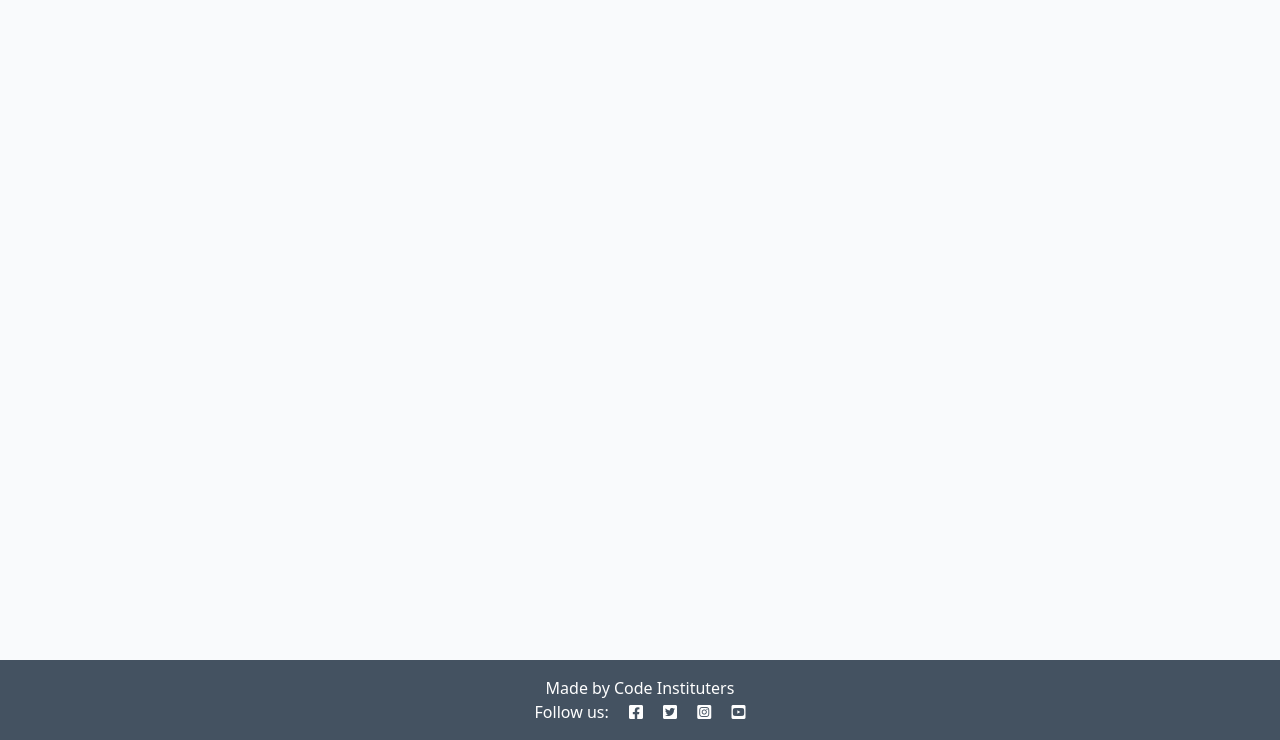
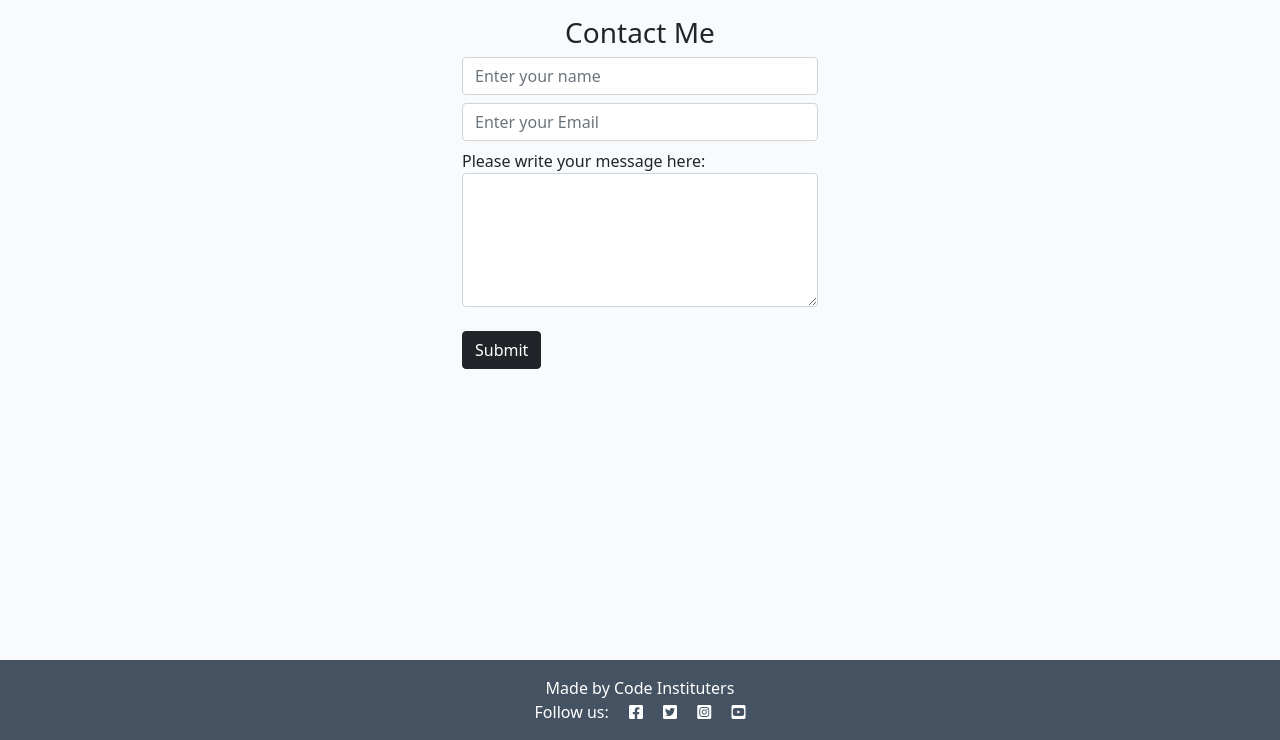
Before and after one commit to Jikazu/gabbosh-travelblog, a Django app: page /contact/ in a window 1280 px wide. Shown: the part 60-800 px from the top of the page. Run offline with Django 3.2, Linux system fonts and the light colour scheme.

Commit message:
added html to my contact page as the extend base did not work and wouldnt render the stuff inside

```diff
--- a/templates/contact.html
+++ b/templates/contact.html
@@ -1,13 +1,70 @@
-{% extends 'base.html' %}
-{% block title %}Contact{% endblock title %}
-{% block body %}
+{% load static %}
+
+<!DOCTYPE html>
+<html class="h-100">
+
+<head>
+    <title>Gabbosh Travel blog</title>
+
+    <link rel="preconnect" href="https://fonts.gstatic.com">
+    <link href="https://fonts.googleapis.com/css2?family=Roboto:wght@300&display=swap" rel="stylesheet">
+    <link href="https://fonts.googleapis.com/css2?family=Lato:wght@300;700&display=swap" rel="stylesheet">
+    <link rel="stylesheet" href="https://cdnjs.cloudflare.com/ajax/libs/font-awesome/5.15.3/css/all.min.css">
+    <meta name="viewport" content="width=device-width, initial-scale=1" />
+    <link href="https://cdn.jsdelivr.net/npm/bootstrap@5.0.1/dist/css/bootstrap.min.css" rel="stylesheet"
+        integrity="sha384-+0n0xVW2eSR5OomGNYDnhzAbDsOXxcvSN1TPprVMTNDbiYZCxYbOOl7+AMvyTG2x" crossorigin="anonymous">
+    <script src="https://cdn.jsdelivr.net/npm/bootstrap@5.0.1/dist/js/bootstrap.bundle.min.js"
+        integrity="sha384-gtEjrD/SeCtmISkJkNUaaKMoLD0//ElJ19smozuHV6z3Iehds+3Ulb9Bn9Plx0x4" crossorigin="anonymous">
+    </script>
+    <link rel="stylesheet" href="{% static 'css/style.css' %}">
+
+</head>
+
+<body class="d-flex flex-column h-100 main-bg">
+
+    <!-- Navigation -->
+
+    <nav class="navbar navbar-expand-lg navbar-light bg-white">
+        <div class="container-fluid">
+            <a class="navbar-brand" href="{% url 'home' %}"><span class="brand">Gabbosh Travel blog</span></a>
+            <button class="navbar-toggler" type="button" data-bs-toggle="collapse" data-bs-target="#navbarText"
+                aria-controls="navbarText" aria-expanded="false" aria-label="Toggle navigation">
+                <span class="navbar-toggler-icon"></span>
+            </button>
+            <div class="collapse navbar-collapse" id="navbarText">
+                <ul class="navbar-nav me-auto mb-2 mb-lg-0">
+                    <li class="nav-item">
+                        <a class="nav-link active" aria-current="page" href="{% url 'home' %}">Home</a>
+                    </li>
+                    <li class="nav-item">
+                        <a class="nav-link active" aria-current="page" href="{% url 'contact' %}">Contact</a>
+                    </li>
+                    {% if user.is_authenticated %}
+                    <li class="nav-item">
+                        <a class="nav-link" href="{% url 'account_logout' %}">Logout</a>
+                    </li>
+                    {% else %}
+                    <li class="nav-item">
+                        <a class="nav-link" href="{% url 'account_signup' %}">Register</a>
+                    </li>
+                    <li class="nav-item">
+                        <a class="nav-link" href="{% url 'account_login' %}">Login</a>
+                    </li>
+                    {% endif %}
+                </ul>
+                <span class="navbar-text text-muted">
+                    Follow my travels all around the world.
+                </span>
+            </div>
+        </div>
+    </nav>
 
 <div class="container mt-3">
     <div class="row">
         <div class="col-md-4"></div>
         <div class="col-md-4">
-            <h3 class="bg-dar text-center text-white">Contact Me</h3>
-            <form action="" method="post">
+            <h3 class="bg-dar text-center text-black">Contact Me</h3>
+            <form action="{% url 'contact' %}" method="post">{% csrf_token %}
                 <div class="form-group">
                     <input type="text" name="name" placeholder="Enter your name" class="form-control" required/>
                 </div>
@@ -27,4 +84,21 @@
     </div>
 </div>
 
-{% endblock body %}
+    <!-- Footer -->
+    <footer class="footer mt-auto py-3 dark-bg">
+        <p class="m-0 text-center text-white">Made by Code Instituters</p>
+        <p class="m-0 text-center text-white">Follow us: <i class="fab fa-facebook-square ms-3"></i>
+            <i class="fab fa-twitter-square ms-3"></i>
+            <i class="fab fa-instagram-square ms-3"></i>
+            <i class="fab fa-youtube-square ms-3"></i></p>
+    </footer>
+    <script>
+        setTimeout(function(){
+            let messages = document.getElementById("msg");
+            let alert = new bootstrap.Alert(messages);
+            alert.close();
+        }, 3000);
+    </script>
+</body>
+
+</html>
```
